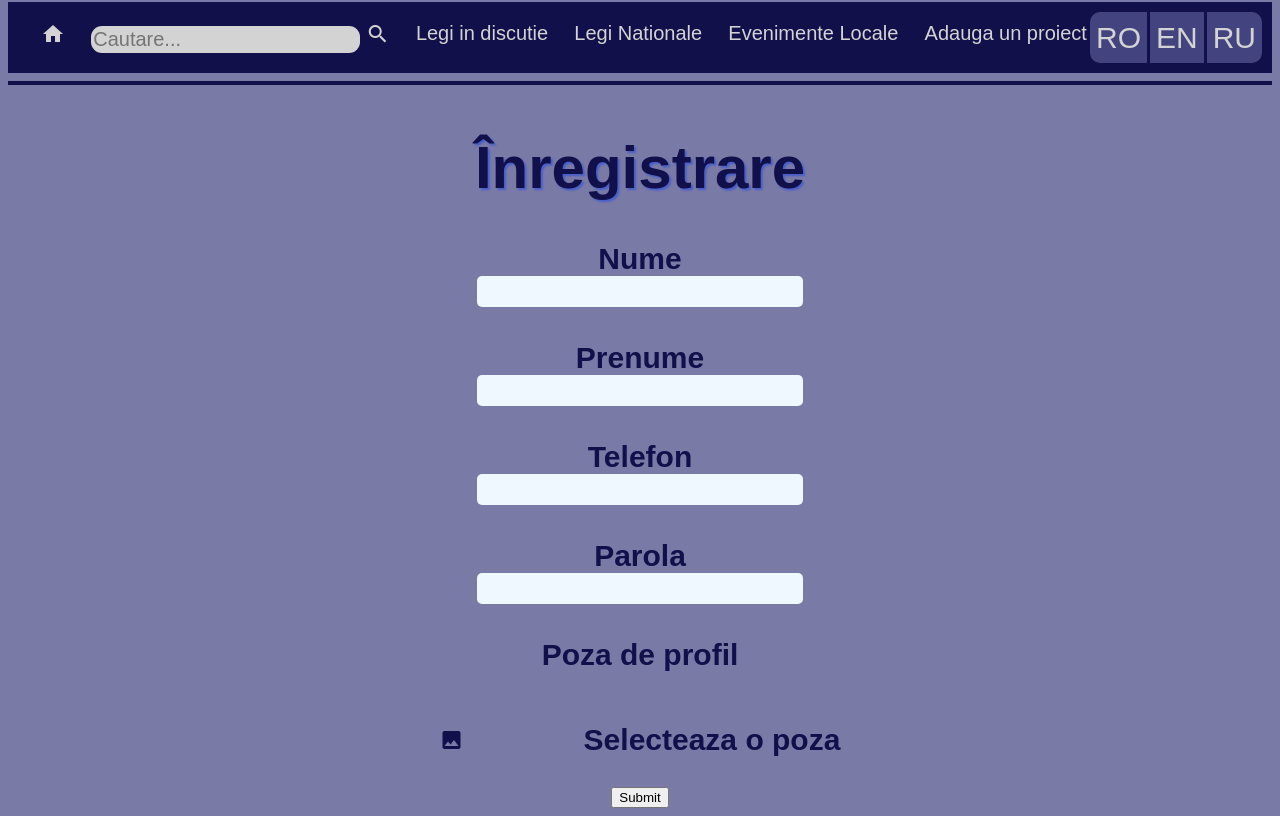
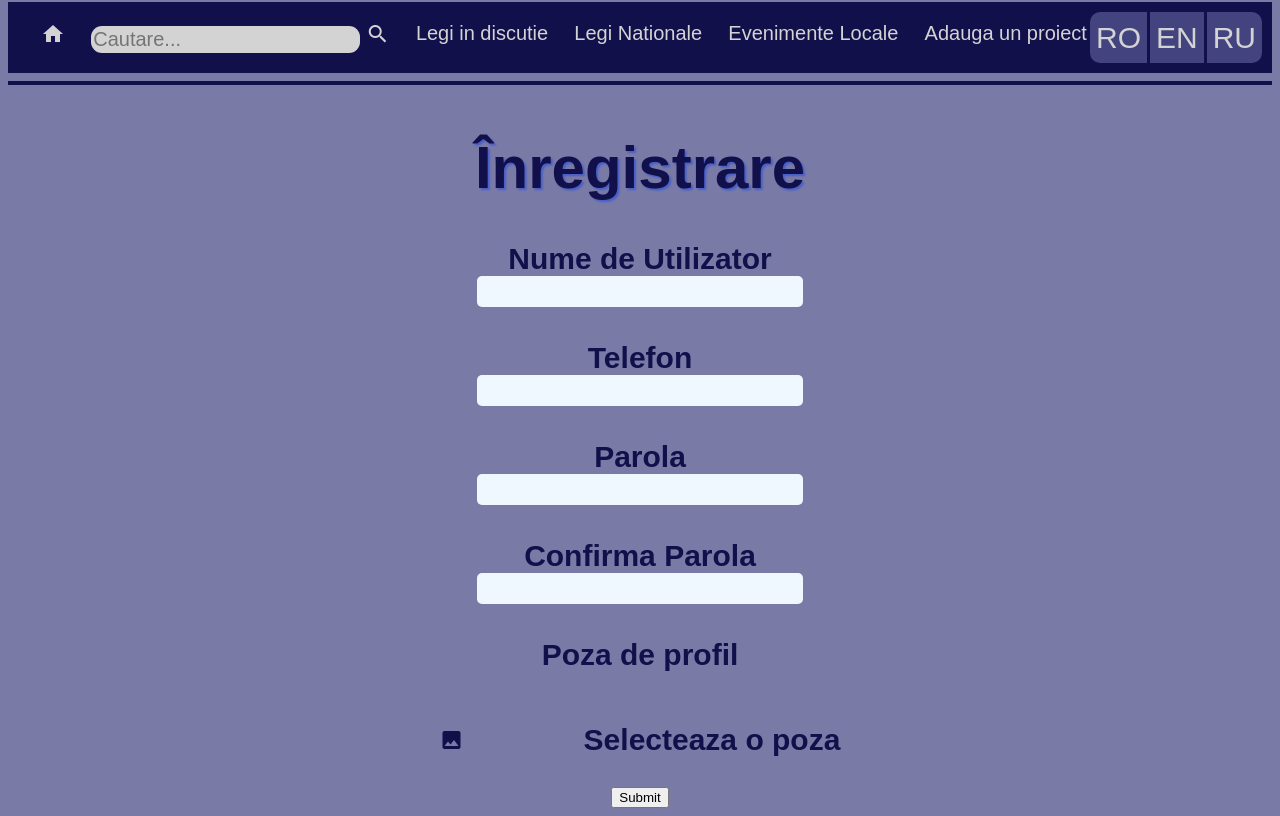
Before and after one commit to daniell0427/ParlamentulPoporului, a Flask app: page /inregistrare in a window 1280 px wide. Run offline with Flask 2, Linux system fonts and the light colour scheme.

Commit message:
inregistrare not finished because bell rang

```diff
--- a/static/adaugaProiect.css
+++ b/static/adaugaProiect.css
@@ -95,11 +95,11 @@ h1{
 }
 
 #text{
-    background-color: rgb(47, 47, 137);
+    background-color: rgb(237, 237, 237);
     border-radius: 10px;
     border: none;
     box-shadow: 3px 3px 3px rgb(5, 17, 73);
-    color: lightgray;
+    color: rgb(21, 19, 36);
     font-size: 20px;
 }
 
--- a/templates/form.html
+++ b/templates/form.html
@@ -13,13 +13,10 @@
 
         <h1>Înregistrare</h1>
 
-        <label for="fname">Nume</label>
+        <label for="fname">Nume de Utilizator</label>
 
         <input class="input" type="text" id="fname" name="fname"><br>
 
-        <label for="lname">Prenume</label>
-
-        <input class="input" type="text" id="lname" name="lname"><br>
 
         <label for="fname">Telefon</label>
 
@@ -28,6 +25,11 @@
         <label for="lname">Parola</label>
 
         <input class="input" type="password" id="pass" name="lname"><br>
+
+        <label for="lname">Confirma Parola</label>
+
+        <input class="input" type="password" id="confirmPass" name="lname"><br>
+
 
         <label>Poza de profil</label>
 
```
